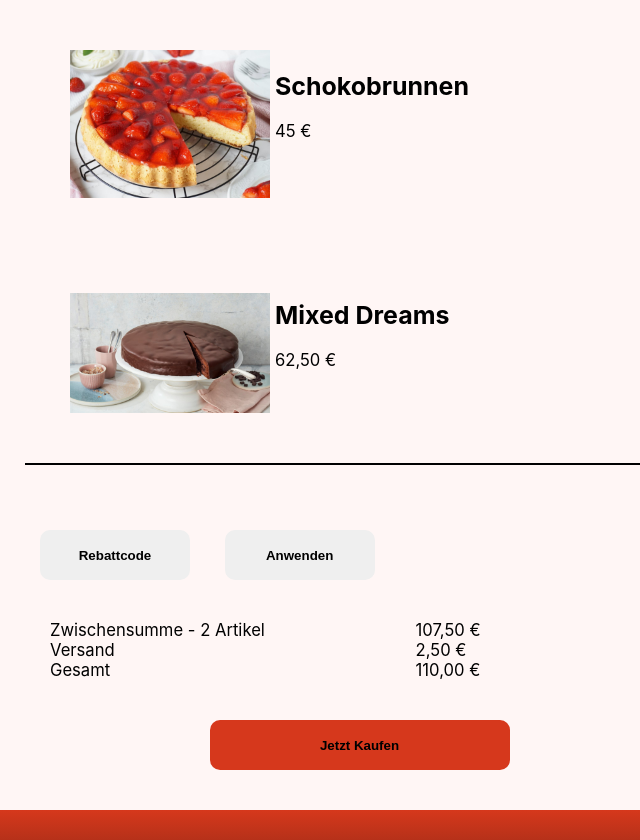
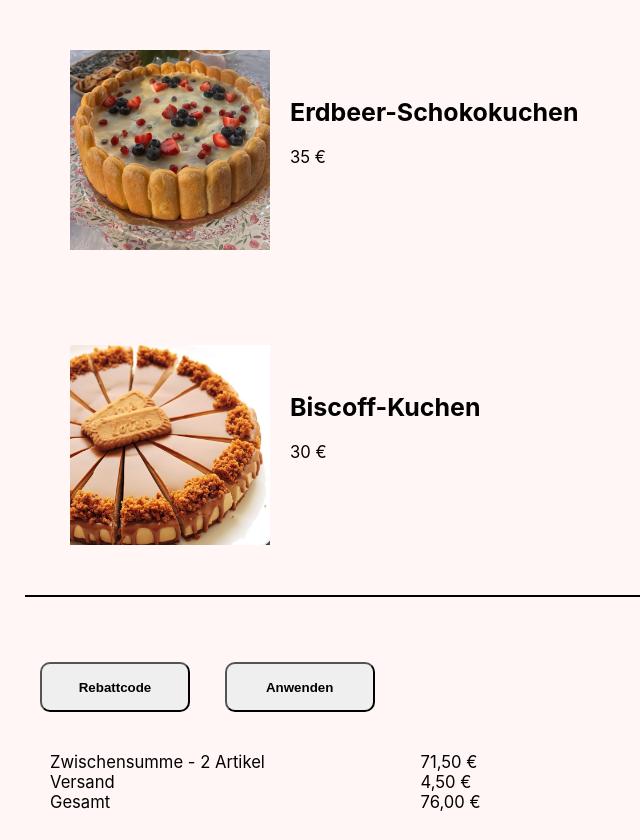
Before and after one commit to Samed-Uenal-57/Project-AMS, a website: page public/rechnungseite/rechnungseite.html in a window 1280 px wide. Shown: the part 840-1680 px from the top of the page, without its empty margins (0-640 px from the left). Drawn offline with Linux system fonts and the light colour scheme.

Commit message:
Final Touch

```diff
--- a/public/artikel/artikel.css
+++ b/public/artikel/artikel.css
@@ -1,11 +1,3 @@
-body{
-
-    font-family: "Inter", sans-serif;
-    margin: 0;
-    padding: 0;
-    color:#222;
-}
-
 /*Produkt-Sektion*/
 
 #product{
@@ -17,6 +9,7 @@ body{
     flex-wrap: wrap;
     background-color: #fff9f5;
 }
+
 #product img{
     max-width: 500px;
     width: 100%;
@@ -24,6 +17,7 @@ body{
     border-radius: 12px;
     object-fit: cover;
 }
+
 #product .info{
     display: flex;
     flex-direction: column;
@@ -46,6 +40,7 @@ body{
     font-size: 14px;
     margin-bottom: 20px;
 }
+
 label{
     font-weight: 500;
     margin-top: 10px;
@@ -91,16 +86,19 @@ input[type="number"]{
     margin-bottom: 20px;
     padding-top:20px;
 }
+
 #whole-img-review{
     display: flex;
     flex-direction: row;
     justify-content: space-between;
 }
+
 .author{
     display: flex;
     flex-direction: column;
 
 }
+
 .size{
     width: 400px;
     height: 400px;
@@ -109,6 +107,7 @@ input[type="number"]{
 }
 
 /*Rezensionsbereich*/
+
 #review{
    background-color: #fff9f5;
 
@@ -129,6 +128,7 @@ input[type="number"]{
     padding:20px;
     min-height: 200px;
 }
+
 #review-img{
     max-width: 300px;
     width: 100%;
@@ -137,9 +137,11 @@ input[type="number"]{
 }
 
 /*Ähnliche Produkte*/
+
 #relatedproducts{
     background-color: #fff9f5;
 }
+
 #relatedproducts h2{
     padding-top: 20px;
     margin-left: 20px;
--- a/public/general.css
+++ b/public/general.css
@@ -1,4 +1,5 @@
 /*General*/
+
 html, body {
   font-family: "Inter", "Arial", sans-serif;
   font-size: 1.02rem;
@@ -7,11 +8,13 @@ html, body {
 }
 
 /*Head-Section*/
+
 header h1{
 
     padding: 10px;
     padding-left: 30px;
 }
+
 header {
     display: flex;
     justify-content: space-between;
@@ -27,6 +30,7 @@ header {
     font-weight: bolder;
     color:rgb(214, 56, 28);
 }
+
 #Craft {
     font-size: 60px;
     font-weight: bolder;
@@ -46,13 +50,13 @@ ul {
     padding: 0;
     margin: 0;
 
-  }
+}
 
 li {
     display: inline;
     margin-right: 15px;
 
-  }
+}
 
 header a, footer a {
     text-decoration: none;
@@ -62,13 +66,14 @@ header a, footer a {
 
 button {
     border-radius: 10px;
-    border:none;
+
     width: 150px;
     height: 50px;
     font-weight: bolder;
     transition: background-color 0.5s ease ,transform 0.3s ease;
     cursor:pointer;
 }
+
 button:hover{
     background-color: #B91C1C;
 }
--- a/public/rechnungseite/rechnungseite.css
+++ b/public/rechnungseite/rechnungseite.css
@@ -1,7 +1,4 @@
-
-
 .title {
-
     color: black;
     font-weight: 600;
     letter-spacing: -1px;
@@ -11,60 +8,31 @@
     padding-left: 30px;
     margin-bottom: 5px;
     padding-left: 15px;
-
 }
-
-/*
-.title::before,.title::after {
-    position: absolute;
-    content: "";
-    height: 16px;
-    width: 16px;
-    border-radius: 50%;
-    left: 0px;
-    background-color: rgb(214, 56, 28);
-}
-
-.title::before {
-    width: 18px;
-    height: 18px;
-    background-color: rgb(214, 56, 28);
-}
-
-.title::after {
-    width: 18px;
-    height: 18px;
-    animation: pulse 1s linear infinite;
-}
-
-*/
 
 a {
     text-decoration: none;
     font-weight: 350;
-
 }
 
-img{
-    margin-top:40px;
-    max-height:200px;
-    max-width:200px;
+img {
+    margin-top: 40px;
+    max-height: 200px;
+    max-width: 200px;
     overflow: hidden;
-    }
+}
 
 button {
     margin: 15px;
 }
 
-
-.form p{
+.form p {
     font-size: 35px;
     font-weight: bolder;
-
 }
 
-#order h2, img{
-    margin-left:40px;
+#order h2, img {
+    margin-left: 40px;
 }
 
 #pp {
@@ -83,7 +51,12 @@ button {
     background-color: #fff6f5;
     margin-top: 50px;
     padding: 25px;
+}
 
+.size{
+    width: 300px;
+    height: 300px;
+    object-fit: cover;
 }
 
 #check {
@@ -105,45 +78,30 @@ button {
     display: flex;
     justify-content: flex-end;
     align-items: center;
-
-
 }
 
 #kaufen {
-    margin-left: 15%;
+    margin-left: 20px;
     min-width: 300px;
-    background-color:rgb(214, 56, 28);
-
+    background-color: rgb(214, 56, 28);
 }
 
 #kaufen:hover {
     min-width: 300px;
     background-color: red;
-
 }
-
-
-
-
-
-
-
-
 
 .form {
     display: flex;
     flex-direction: column;
     gap: 7px;
-
     background-color: #fff6f5;
     padding: 20px;
     padding-left: 70px;
     padding-bottom: 50px;
     position: relative;
-
     font-size: 115%;
 }
-
 
 .flex {
     display: flex;
@@ -151,7 +109,6 @@ button {
     gap: 25px;
     width: auto;
     max-width: 550px;
-
 }
 
 .flex label {
@@ -160,15 +117,12 @@ button {
     gap: 25px;
     width: auto;
     max-width: 550px;
-
 }
 
 .form label {
     position: relative;
-
     max-width: 530px;
     width: 100%;
-
 }
 
 .form label .input {
@@ -177,11 +131,10 @@ button {
     outline: 0;
     border: none;
     border-radius: 10px;
-
     max-width: 550px;
 }
 
-.form label .input + span {
+.form label .input+span {
     position: absolute;
     left: 10px;
     top: 15px;
@@ -189,37 +142,34 @@ button {
     font-size: 0.9em;
     cursor: text;
     transition: 0.3s ease;
-
 }
 
-.form label .input:placeholder-shown + span {
+.form label .input:placeholder-shown+span {
     top: 15px;
     font-size: 0.9em;
 }
 
-.form label .input:focus + span,.form label .input:valid + span {
+.form label .input:focus+span,
+.form label .input:valid+span {
     top: 30px;
     font-size: 0.7em;
     font-weight: 600;
 }
 
-.form label .input:valid + span {
+.form label .input:valid+span {
     color: green;
 }
-
 
 .element {
     display: flex;
     padding: 5px;
     align-items: center;
-
     padding-bottom: 50px;
 }
 
 .inner-element {
     display: table-column;
-
-    padding: 5px;
+    padding: 20px;
     align-items: center;
 }
 
@@ -228,27 +178,3 @@ button {
     border-bottom: black solid 2px;
     margin-bottom: 50px;
 }
-
-
-
-/*
-
-@keyframes pulse {
-    from {
-      transform: scale(0.9);
-      opacity: 1;
-    }
-
-    to {
-      transform: scale(1.8);
-      opacity: 0;
-    }
-}
-
-
-
-
-
-clip-path: inset(10px calc(100% - 170px) calc(100% - 110px) 70px);
-
-  */
--- a/public/rechnungseite/rechnungseite.html
+++ b/public/rechnungseite/rechnungseite.html
@@ -1,5 +1,6 @@
 <!DOCTYPE html>
 <html lang="de">
+
 <head>
   <meta charset="utf-8">
   <meta name="viewport" content="width=device-width, initial-scale=1.0">
@@ -22,16 +23,9 @@
         <li><a href="../warenkorb/warenkorb.html"><button id="order">Warenkorb</button></a></li>
       </ul>
     </nav>
-
-
-
-
-
   </header>
 
   <main>
-
-
     <form class="form">
       <p class="title">Lieferung</p>
       <label>
@@ -78,39 +72,23 @@
       </label>
     </form>
 
-            <!--
-            <div id="Warenkorb">
-              <form id="form-products">
-                <h3>goods</h3>
-                <div id="fields"></div>
-
-                <div style="margin-top:8px;">
-                  <button type="button" id="add">+ add</button>
-                  <button type="submit">submit</button>
-                </div>
-              </form>
-            </div>
-            -->
-
     <div id="Warenkorb">
       <div class="element">
-          <img src="../../pictures/Erdbeerkuchen.jpg">
+        <img class="size" src="../../pictures/ErdbeereSchokoKuchen1.jpg">
         <div class="inner-element">
-            <h2> Schokobrunnen</h2>
-            <p> 45 € </p>
+          <h2> Erdbeer-Schokokuchen</h2>
+          <p> 35 € </p>
         </div>
       </div>
       <div class="element">
-          <img src="../../pictures/Schokokuchen.jpg">
+        <img class="size" src="../../pictures/BiscoffCake1.jpg">
         <div class="inner-element">
-            <h2>  Mixed Dreams</h2>
-            <p> 62,50 € </p>
+          <h2> Biscoff-Kuchen</h2>
+          <p> 30 € </p>
         </div>
       </div>
 
       <div class="line"></div>
-
-
       <button class="button" onclick="alert('Rebattcode action')">Rebattcode</button>
       <button class="button" onclick="alert('Anwenden action')">Anwenden</button>
 
@@ -123,27 +101,16 @@
           Gesamt
         </div>
         <div id="summe">
-             107,50 €
+          71,50 €
           <br>
-             2,50 €
+          4,50 €
           <br>
-             110,00 €
+          76,00 €
         </div>
       </div>
-
       <button class="button" id="kaufen" onclick="alert('Jetzt Kaufen action')">Jetzt Kaufen</button>
-
     </div>
-
-
-
-
-
-
-
-
   </main>
-
 
   <footer>
     <div>
@@ -156,4 +123,5 @@
   </footer>
 
 </body>
+
 </html>
```
Also changed, not shown: public/impressum/impressum.css (+4 -4 lines), public/impressum/impressum.html (+0 -3 lines), public/index/index.css (+12 -6 lines), public/index/index.html (+1 -14 lines), public/kontakt/kontakt.css (+19 -3 lines), public/kontakt/kontakt.html (+1 -15 lines), public/sortiment/sortiment.html (+6 -14 lines), public/sortiment/sortisheet.css (+10 -15 lines), public/ueberuns/ueberuns.html (+0 -7 lines), public/warenkorb/warenkorb.css (+4 -7 lines), public/warenkorb/warenkorb.html (+0 -11 lines), pictures/AysuSpecial.jpg (added). Lines whose indentation alone changed are shown as unchanged.
